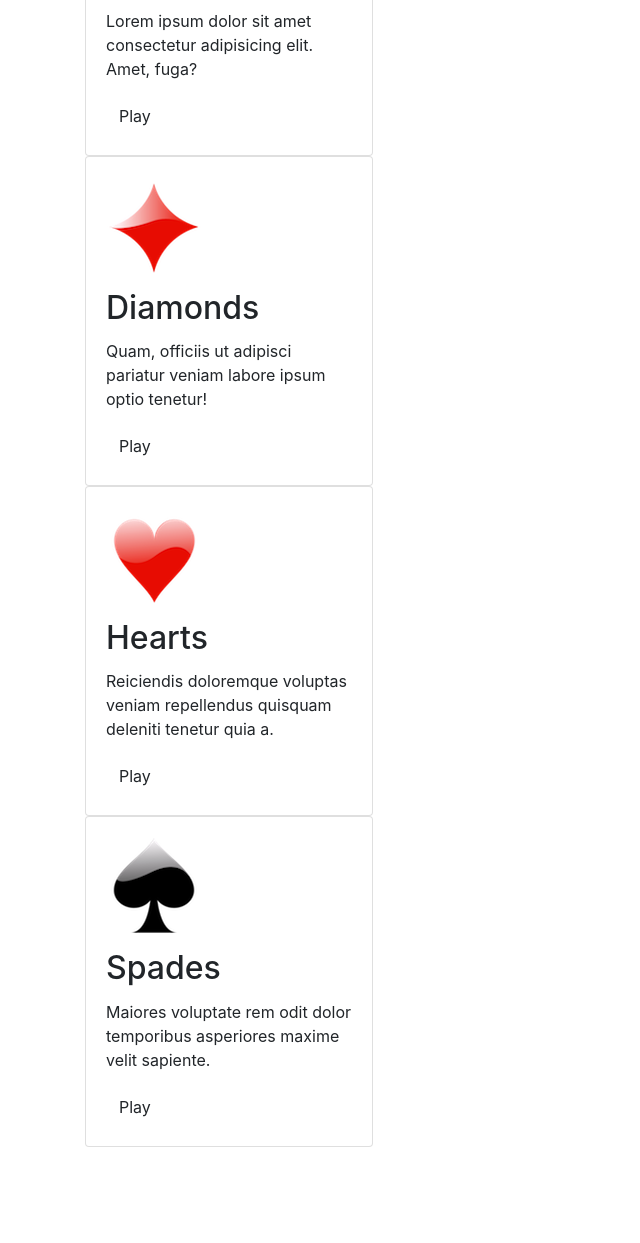
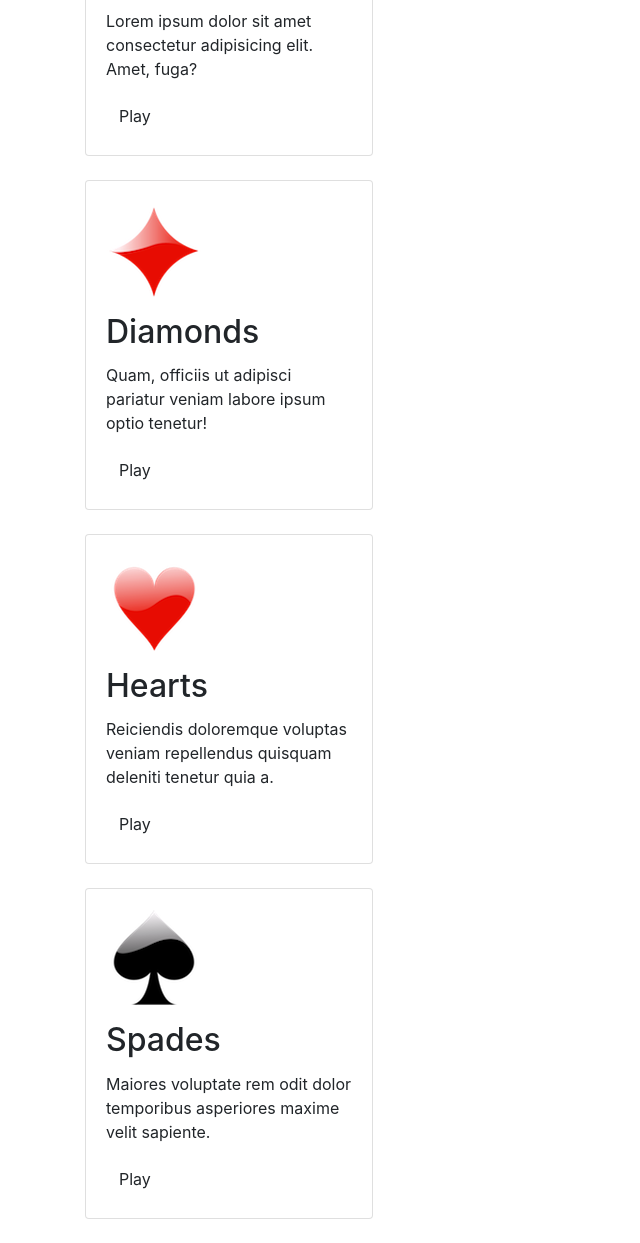
Before and after one commit to thach-abs/lis549-sp22-exercise-08-thach-abs, a plain HTML site: page index.html in a window 1280 px wide. Shown: the part 440-1683 px from the top of the page, without its empty margins (0-640 px from the left). Before the commit the page ends 1587 px from the top, so only its background shows below. Drawn offline with nearby package versions, Linux system fonts and the light colour scheme.

Commit message:
divvvvs?

```diff
--- a/index.html
+++ b/index.html
@@ -24,7 +24,7 @@
 
 
     <!-- Card 1 -->
-    <div class="card" style="width: 18rem;">
+    <div class="card mb-4" style="width: 18rem;">
     <div class="card-body">
     <div>
       <img class="pb.3" src="img/card-club-icon.png" alt="the club suit symbol">
@@ -37,7 +37,7 @@
 
 
     <!-- Card 2 -->
-    <div class="card" style="width: 18rem;">
+    <div class="card mb-4" style="width: 18rem;">
     <div class="card-body">
      <div>
         <img class="pb-3" src="img/card-diamond-icon.png" alt="the diamond suit symbol">
@@ -49,7 +49,7 @@
     </div><!--card-body div-->
 
     <!-- Card 3 -->
-<div class="card" style="width: 18rem;">
+<div class="card mb-4" style="width: 18rem;">
 <div class="card-body">
     <div>
       <img class="pb-3" src="img/card-heart-icon.png" alt="the heart suit symbol">
@@ -61,7 +61,7 @@
 </div><!--card-body div-->
 
     <!-- Card 4 -->
-    <div class="card" style="width: 18rem;">
+    <div class="card mb-4" style="width: 18rem;">
         <div class="card-body">
     <div>
       <img class="pb-3" src="img/card-spade-icon.png" alt="the heart suit symbol">
```
